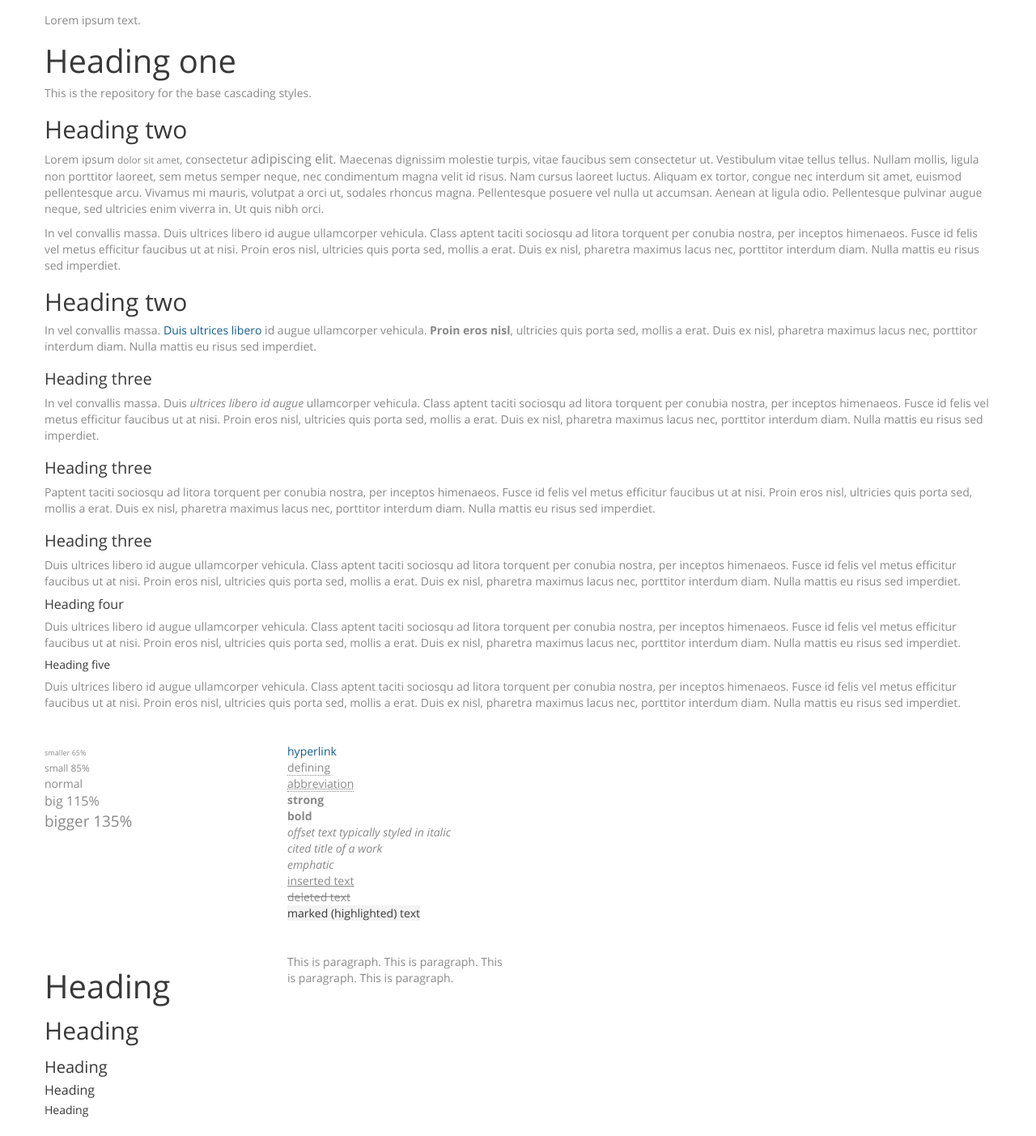
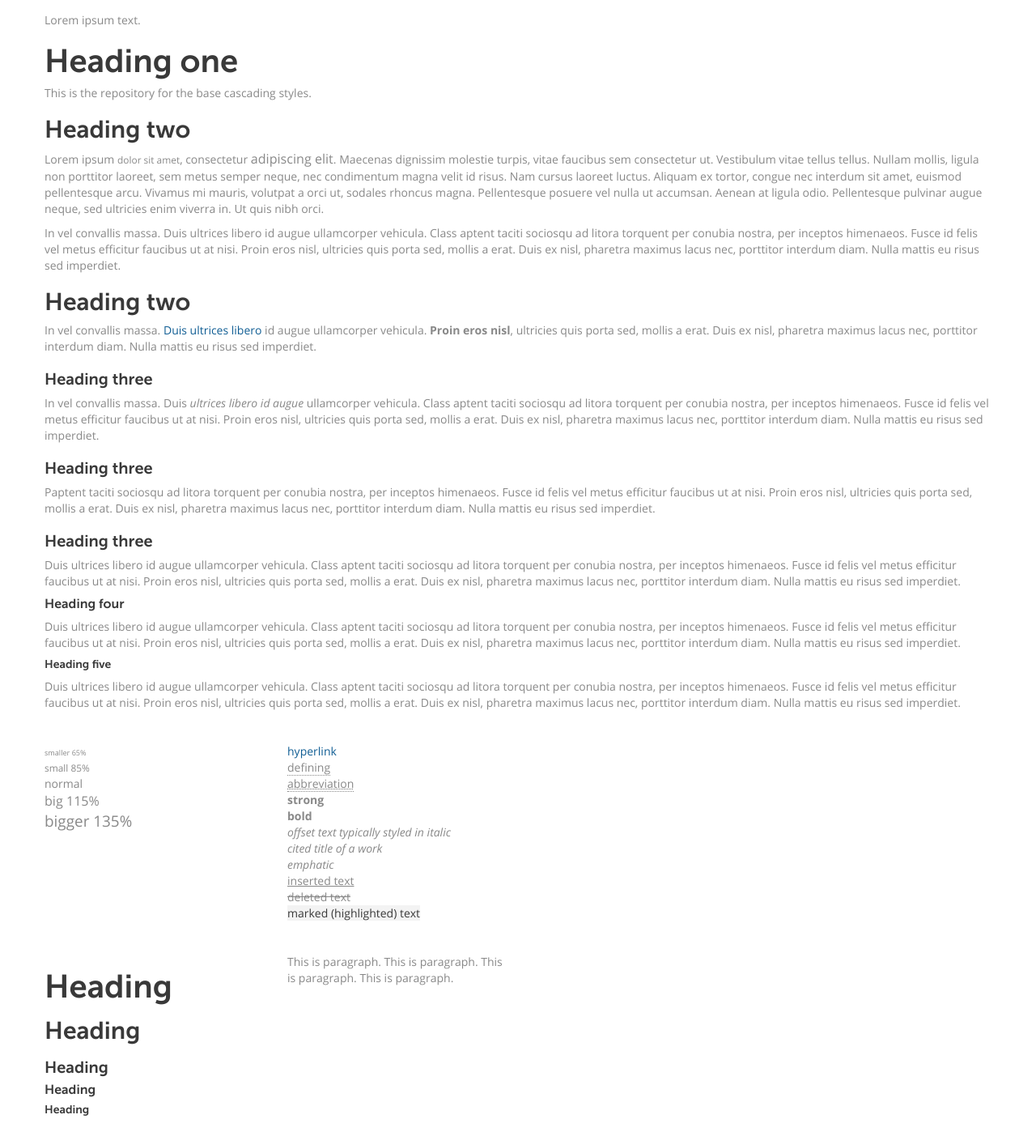
Before and after one commit to klokantech/styles, a Jekyll site: the page built from typography.html, in a window 1280 px wide. Shown: the whole page at 81% size. Built offline with Jekyll 4.4.1, drawn with Linux system fonts in a browser that asks for light colours.

Commit message:
Headings with museosans

```diff
--- a/_sass/_variables.scss
+++ b/_sass/_variables.scss
@@ -36,7 +36,7 @@ $line-height-computed: floor(($font-size * $line-height)) !default; // ~20px
 
 /* Headings */
 $headings-font-weight-h1: normal;
-$headings-font-family: $font-primary;
+$headings-font-family: $font-secondary;
 $headings-font-weight: normal;
 $headings-line-height: 100%;
 $headings-color: $color-gray-dark;
```
